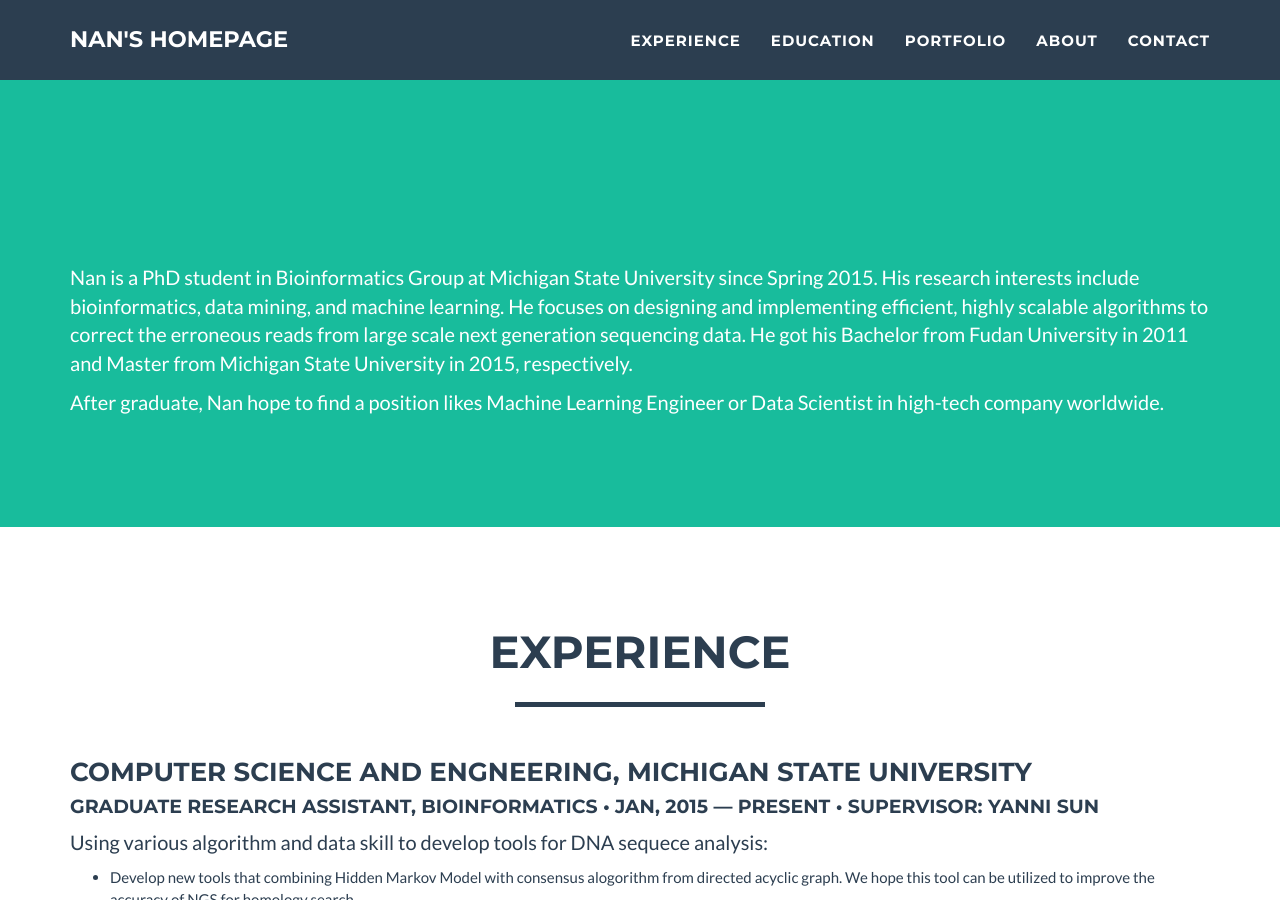
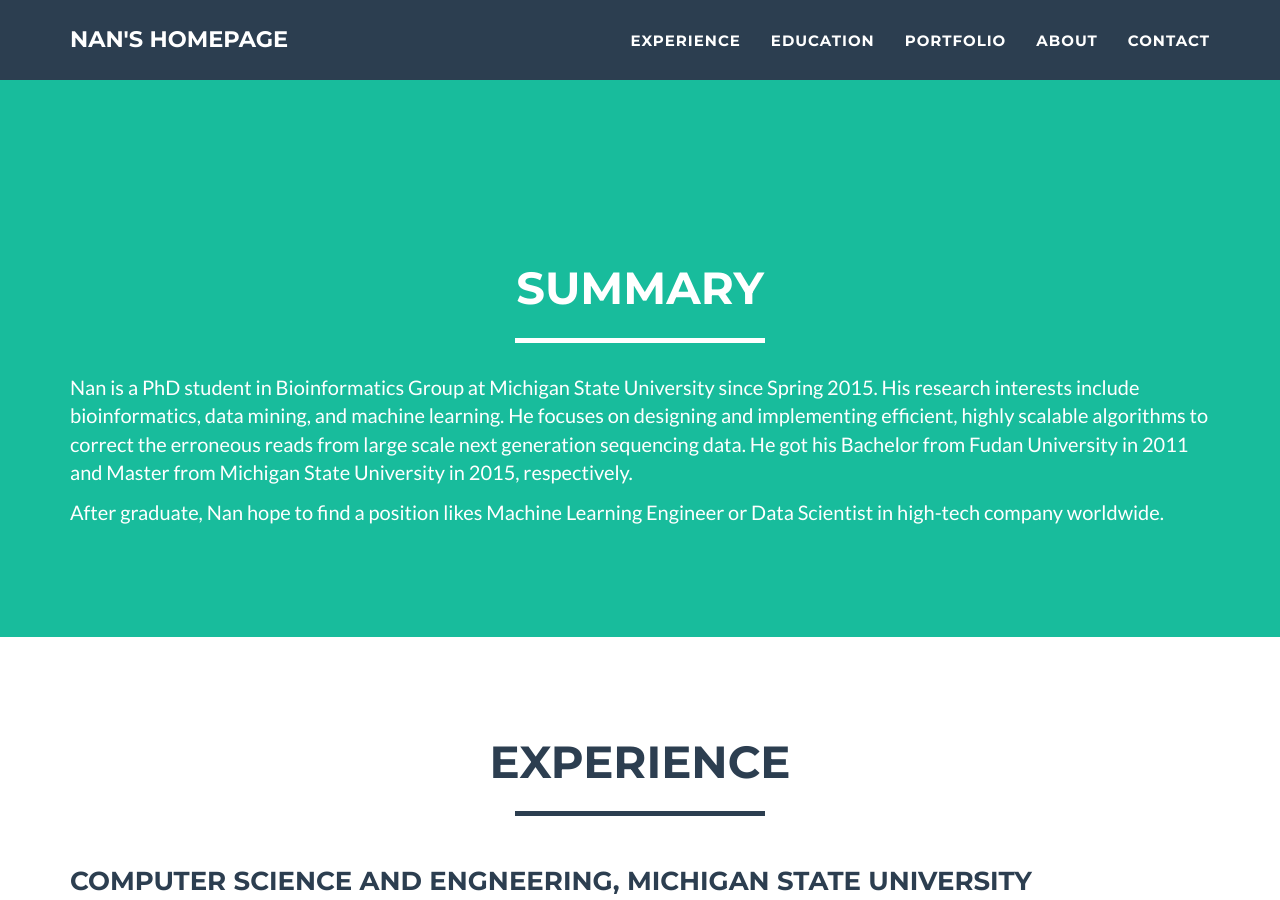
Before and after one commit to Strideradu/strideradu.github.io, a Jekyll site: the page built from index.html, in a window 1280 px wide and 900 px high, scrolled down 612 px. Built offline with Jekyll 4.4.1, drawn with Linux system fonts in a browser that asks for light colours.

Commit message:
change summary

```diff
--- a/_includes/summary.html
+++ b/_includes/summary.html
@@ -1,6 +1,12 @@
 <!-- Experience Section -->
    <section class="success" id="summary">
        <div class="container">
+         <div class="row">
+             <div class="col-lg-12 text-center">
+                 <h2>Summary</h2>
+                 <hr class="star-light">
+             </div>
+         </div>
          <!-- Duplicate these resume-item elements and edit accordingly for each job you want to add here -->
          <div class="resume-item">
            <p class="resume-item-copy">Nan is a PhD student in Bioinformatics
```
